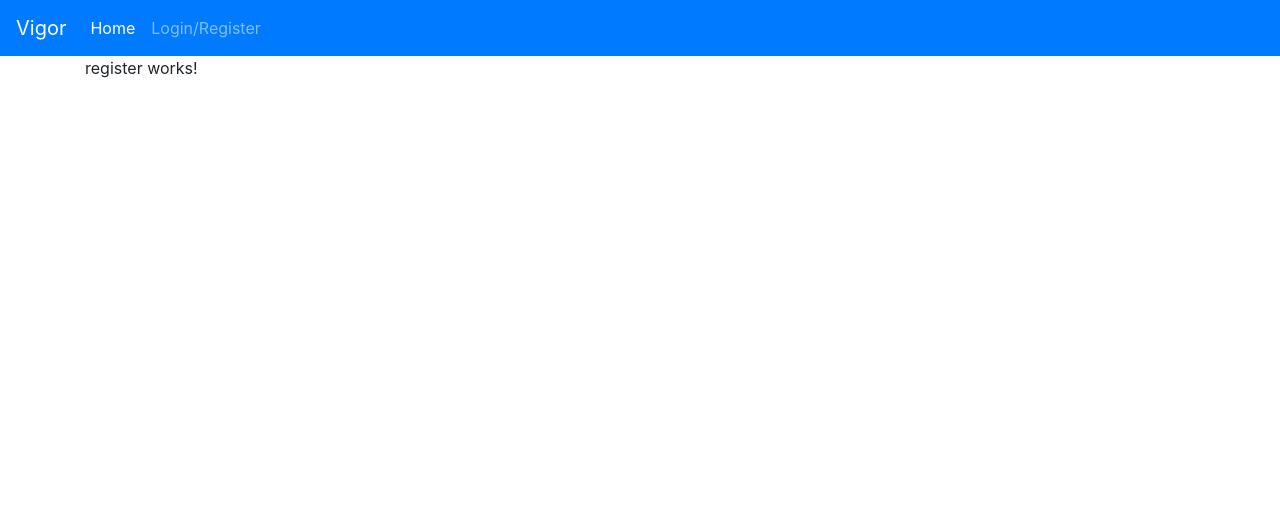
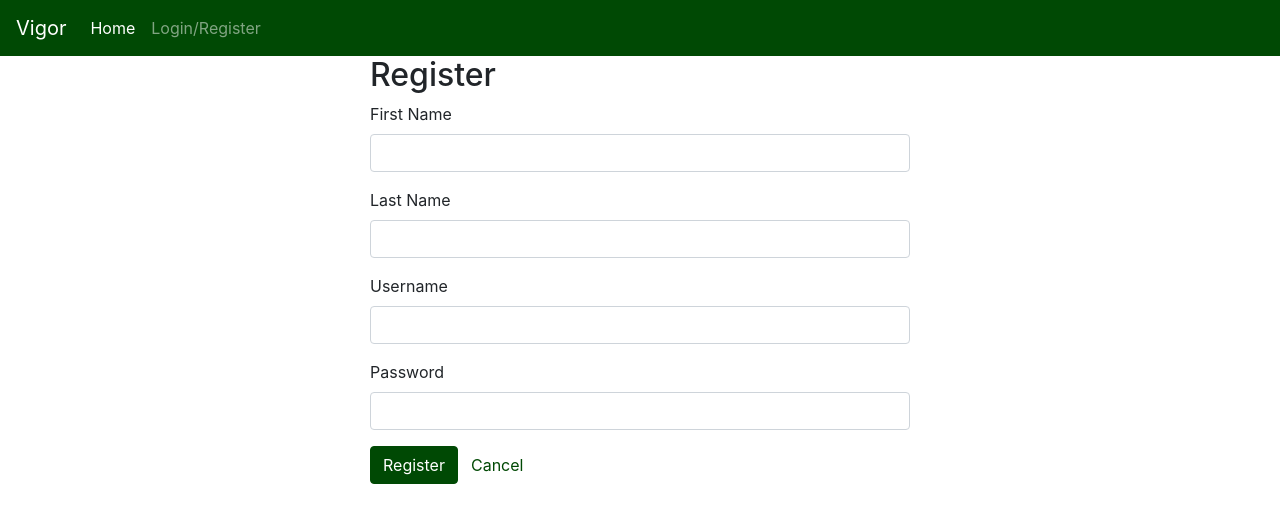
Before and after one commit to r3rivera/web-amdg, an Angular app: page /register in a window 1280 px wide. Shown: the top 522 px of the page. Built offline with nearby package versions, Linux system fonts and the light colour scheme.

Commit message:
Added style for the registration

```diff
--- a/src/app/_components/register/register.component.html
+++ b/src/app/_components/register/register.component.html
@@ -1 +1,45 @@
-<p>register works!</p>
+<div class="row">
+    <div class="col"></div>
+    <div class="col-6">
+        <h2>Register</h2>
+        <form [formGroup]="registerForm" (ngSubmit)="onSubmit()">
+            <div class="form-group">
+                <label for="firstName">First Name</label>
+                <input type="text" formControlName="firstName" class="form-control" [ngClass]="{ 'is-invalid': submitted && f.firstName.errors }" />
+                <div *ngIf="submitted && f.firstName.errors" class="invalid-feedback">
+                    <div *ngIf="f.firstName.errors.required">First Name is required</div>
+                </div>
+            </div>
+            <div class="form-group">
+                <label for="lastName">Last Name</label>
+                <input type="text" formControlName="lastName" class="form-control" [ngClass]="{ 'is-invalid': submitted && f.lastName.errors }" />
+                <div *ngIf="submitted && f.lastName.errors" class="invalid-feedback">
+                    <div *ngIf="f.lastName.errors.required">Last Name is required</div>
+                </div>
+            </div>
+            <div class="form-group">
+                <label for="username">Username</label>
+                <input type="text" formControlName="username" class="form-control" [ngClass]="{ 'is-invalid': submitted && f.username.errors }" />
+                <div *ngIf="submitted && f.username.errors" class="invalid-feedback">
+                    <div *ngIf="f.username.errors.required">Username is required</div>
+                </div>
+            </div>
+            <div class="form-group">
+                <label for="password">Password</label>
+                <input type="password" formControlName="password" class="form-control" [ngClass]="{ 'is-invalid': submitted && f.password.errors }" />
+                <div *ngIf="submitted && f.password.errors" class="invalid-feedback">
+                    <div *ngIf="f.password.errors.required">Password is required</div>
+                    <div *ngIf="f.password.errors.minlength">Password must be at least 6 characters</div>
+                </div>
+            </div>
+            <div class="form-group">
+                <button [disabled]="loading" class="btn btn-primary">
+                    <span *ngIf="loading" class="spinner-border spinner-border-sm mr-1"></span>
+                    Register
+                </button>
+                <a routerLink="/login" class="btn btn-link">Cancel</a>
+            </div>
+        </form>
+    </div>
+    <div class="col"></div>
+</div>
--- a/src/app/_components/register/register.component.ts
+++ b/src/app/_components/register/register.component.ts
@@ -1,4 +1,9 @@
 import { Component, OnInit } from '@angular/core';
+import { FormGroup, FormBuilder, Validators } from '@angular/forms';
+import { AuthenticationService } from '@/_service/auth';
+import { Router } from '@angular/router';
+import { first } from 'rxjs/operators';
+import { AlertService } from '@/_service/utilities';
 
 @Component({
   selector: 'r3app-register',
@@ -6,9 +11,63 @@
 })
 export class RegisterComponent implements OnInit {
 
-  constructor() { }
+  registerForm: FormGroup;
+  loading = false;
+  submitted = false;
 
-  ngOnInit(): void {
+  constructor(
+      private _formBuilder: FormBuilder,
+      private _router: Router,
+      private _authService: AuthenticationService,
+      //private _userService: UserService,
+      private _alertService: AlertService
+  ) {
+      // redirect to home if already logged in
+      if (this._authService.currentUserValue) {
+          this._router.navigate(['/']);
+      }
+  }
+
+  ngOnInit() {
+
+      this.registerForm = this._formBuilder.group({
+          firstName: ['', Validators.required],
+          lastName: ['', Validators.required],
+          username: ['', Validators.required],
+          password: ['', [Validators.required, Validators.minLength(6)]]
+      });
+  }
+
+  // convenience getter for easy access to form fields
+  get f() { return this.registerForm.controls; }
+
+  onSubmit() {
+      this.submitted = true;
+
+      // reset alerts on submit
+      this._alertService.clear();
+
+      // stop here if form is invalid
+      if (this.registerForm.invalid) {
+          return;
+      }
+
+      this.loading = true;
+
+      /*
+      this._userService.register(this.registerForm.value)
+          .pipe(first())
+          .subscribe(
+              data => {
+                  //this._alertService.success('Registration successful', true);
+                  this._router.navigate(['/login']);
+              },
+              error => {
+                  this._alertService.error(error);
+                  this.loading = false;
+          });
+          */
+
   }
 
 }
--- a/src/assets/custom.styles.scss
+++ b/src/assets/custom.styles.scss
@@ -2,4 +2,4 @@
   "primary": #004904,
   "secondary": #a8e600,
   "danger": #ff4136
-) !important;
+);
--- a/src/environments/environment.devl.ts
+++ b/src/environments/environment.devl.ts
@@ -1,6 +1,6 @@
 export const environment = {
     production: false,
     apiHostUrl: "http://demo7953701.mockable.io",
-    apiBasePath: "/r3app-error",
+    apiBasePath: "/r3app",
     environmentName: "development"
   };
--- a/src/styles.scss
+++ b/src/styles.scss
@@ -1,10 +1,8 @@
-/* You can add global styles to this file, and also import other style files */
+/* My Custom Styles */
 
-/* Importing Bootstrap SCSS file. */
+
+@import './assets/custom.styles.scss';
+
+
+/* Importing Default Bootstrap SCSS file. */
 @import '~bootstrap/scss/bootstrap';
-
-$theme-colors: (
-  "primary": #004904,
-  "secondary": #a8e600,
-  "danger": #ff4136
-) !important;
```
